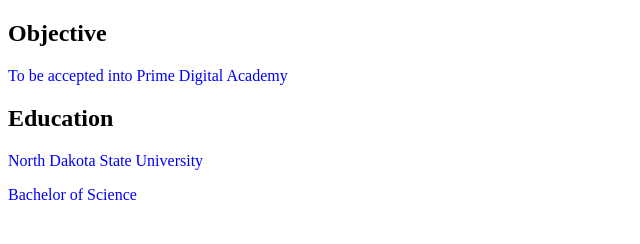
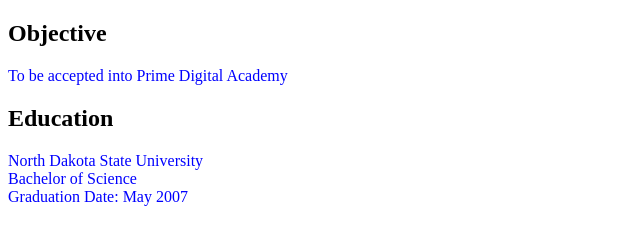
Before and after one commit to kburns17/kburns17.github.io, a plain HTML site: page index.html in a window 1280 px wide. Shown: the whole page, without its empty margins (0-640 px from the left). Drawn offline with Linux system fonts and the light colour scheme.

Commit message:
Update index.html

```diff
--- a/index.html
+++ b/index.html
@@ -8,7 +8,8 @@
     <h2>Objective</h2>
     <p>To be accepted into Prime Digital Academy</p>
     <h2>Education</h2>
-    <p>North Dakota State University</p>
-    <p>Bachelor of Science</p>
+    <p>North Dakota State University<br>
+       Bachelor of Science<br>
+       Graduation Date: May 2007</p>
   </body>
   </html>
```
